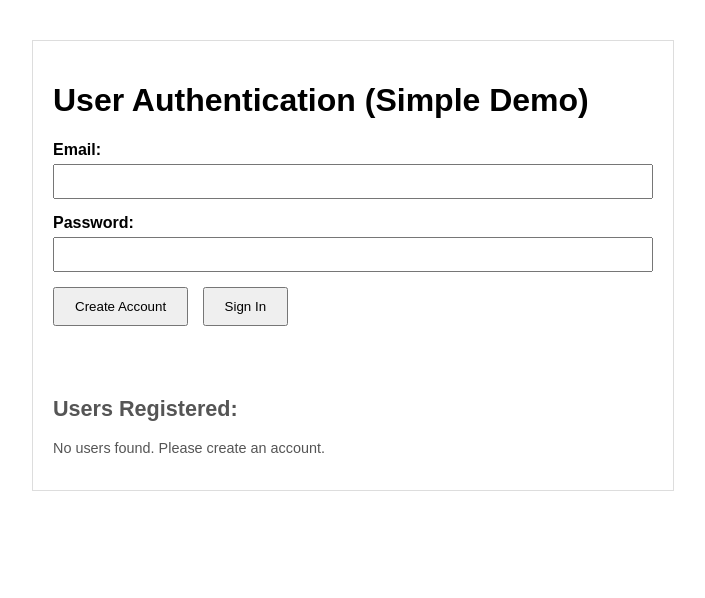
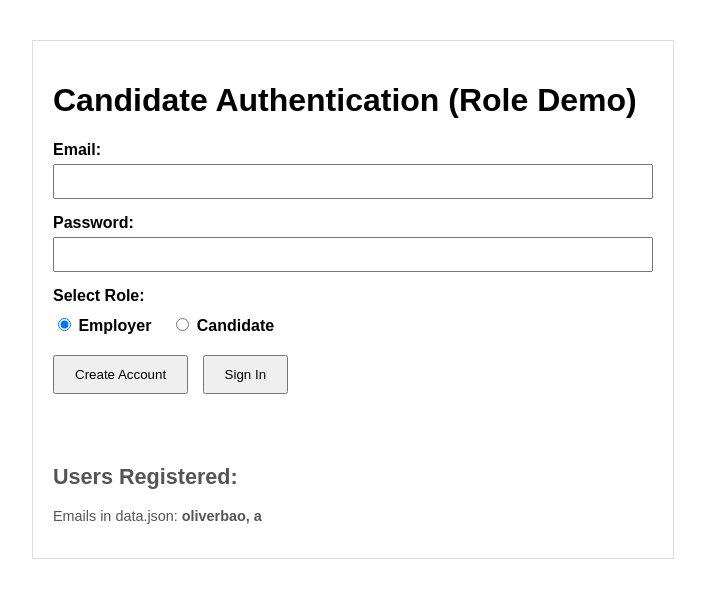
Before and after one commit to internship-plz/NullPointerException, a Flask app: page / in a window 1280 px wide. Shown: the top 598 px of the page, without its empty margins (287-992 px from the left). Run offline with Flask 3, Linux system fonts and the light colour scheme.

Commit message:
webpage with contents

```diff
--- a/app.py
+++ b/app.py
@@ -1,13 +1,15 @@
-from flask import Flask, render_template, request, jsonify
+from flask import Flask, render_template, request, jsonify, redirect, url_for
 import json
 import os
+from services.service import Service
 
 # --- Configuration ---
 app = Flask(__name__)
 JSON_FILE = 'data.json'
 
-# --- JSON Utility Functions ---
+services = Service()
 
+# --- JSON Utility Functions (Unchanged) ---
 def load_users():
     """Loads existing user data from the JSON file."""
     if not os.path.exists(JSON_FILE):
@@ -34,28 +36,32 @@ def index():
 
 @app.route('/create_user', methods=['POST'])
 def create_user():
-    """Handles the account creation (Sign Up) process."""
+    """Handles the account creation (Sign Up) process, now including role."""
     email = request.form.get('email')
     password = request.form.get('password')
+    # --- NEW: Get the selected role from the form data ---
+    role = request.form.get('role')
+
     users = load_users()
 
-    if not email or not password:
-        return jsonify({'success': False, 'message': 'Email and Password are required.'}), 400
+    if not email or not password or not role:
+        # Check if role is missing too
+        return jsonify({'success': False, 'message': 'Email, Password, and Role are required.'}), 400
 
-    # Check if user already exists
     if any(user['email'] == email for user in users):
         return jsonify({'success': False, 'message': 'Account already exists with this email.'}), 409
 
-    # --- DANGER: Storing password in plain text ---
     new_user = {
         'email': email,
-        'password': password
+        'password': password,
+        # --- NEW FIELD ---
+        'role': role
     }
 
     users.append(new_user)
     save_users(users)
 
-    return jsonify({'success': True, 'message': f'Account for {email} created successfully!'})
+    return jsonify({'success': True, 'message': f'Account for {email} ({role}) created successfully!'})
 
 @app.route('/sign_in', methods=['POST'])
 def sign_in():
@@ -64,23 +70,25 @@ def sign_in():
     password = request.form.get('password')
     users = load_users()
 
-    # Search for a matching user by email
     match = next((user for user in users if user['email'] == email), None)
 
-    if match:
-        # --- DANGER: Comparing plain text password ---
-        if match['password'] == password:
-            return jsonify({'success': True, 'message': f'Sign In Successful! Welcome, {email}.'})
-        else:
-            # Generic error message for security
-            return jsonify({'success': False, 'message': 'Invalid email or password.'}), 401
+    if match and match['password'] == password:
+        # Pass the user's role to the home page route
+        home_url = url_for('home', user_email=email, user_role=match['role'])
+        return jsonify({'success': True, 'redirect': home_url, 'message': f'Sign In Successful! Redirecting...'})
     else:
-        # Generic error message for security
         return jsonify({'success': False, 'message': 'Invalid email or password.'}), 401
+
+@app.route('/home')
+def home():
+    """The new protected home page, now displaying the user's role."""
+    user_email = request.args.get('user_email', 'Guest')
+    # --- NEW: Get the user's role from the query string ---
+    user_role = request.args.get('user_role', 'Unknown')
+    return render_template('home.html', user_email=user_email, user_role=user_role)
 
 if __name__ == '__main__':
     if not os.path.exists(JSON_FILE):
         save_users([])
 
-    # Running in debug mode for development
     app.run(debug=True)
--- a/data.json
+++ b/data.json
@@ -1,2 +1,12 @@
 [
+    {
+        "email": "oliverbao",
+        "password": "xiaotutu0",
+        "role": "Employer"
+    },
+    {
+        "email": "a",
+        "password": "a",
+        "role": "candidate"
+    }
 ]
--- a/templates/index.html
+++ b/templates/index.html
@@ -9,6 +9,7 @@
         .form-group { margin-bottom: 15px; }
         label { display: block; margin-bottom: 5px; font-weight: bold; }
         input[type="email"], input[type="password"] { width: 100%; padding: 8px; box-sizing: border-box; }
+        .role-group { display: flex; gap: 20px; margin-top: 10px; }
         .button-group button { padding: 10px 20px; margin-right: 10px; cursor: pointer; }
         #message { margin-top: 20px; padding: 10px; border-radius: 4px; font-weight: bold; }
         .success { background-color: #d4edda; color: #155724; border: 1px solid #c3e6cb; }
@@ -17,7 +18,7 @@
     </style>
 </head>
 <body>
-    <h1>User Authentication (Simple Demo)</h1>
+    <h1>Candidate Authentication (Role Demo)</h1>
 
     <div class="form-group">
         <label for="email">Email:</label>
@@ -29,6 +30,17 @@
         <input type="password" id="password" name="password" required>
     </div>
 
+    <div class="form-group">
+        <label>Select Role:</label>
+        <div class="role-group">
+            <label>
+                <input type="radio" name="role" value="employer" id="role_employer" checked> Employer
+            </label>
+            <label>
+                <input type="radio" name="role" value="candidate" id="role_candidate"> Candidate
+            </label>
+        </div>
+    </div>
     <div class="button-group">
         <button id="createBtn" onclick="handleAuth('create_user')">Create Account</button>
         <button id="signInBtn" onclick="handleAuth('sign_in')">Sign In</button>
@@ -49,25 +61,36 @@
         function handleAuth(action) {
             const email = document.getElementById('email').value;
             const password = document.getElementById('password').value;
+            // --- NEW: Get the selected radio button value ---
+            const role = document.querySelector('input[name="role"]:checked') ? document.querySelector('input[name="role"]:checked').value : '';
+            // --- END NEW ---
+
             const messageDiv = document.getElementById('message');
 
             messageDiv.textContent = '';
             messageDiv.className = '';
 
-            if (!email || !password) {
-                messageDiv.textContent = 'Please enter both email and password.';
+            if (!email || !password || (action === 'create_user' && !role)) {
+                messageDiv.textContent = 'Please enter email, password, and select a role (for account creation).';
                 messageDiv.className = 'error';
                 return;
             }
 
             const url = `/${action}`;
 
+            // --- NEW: Include role in the POST body for account creation ---
+            let requestBody = `email=${encodeURIComponent(email)}&password=${encodeURIComponent(password)}`;
+            if (action === 'create_user') {
+                 requestBody += `&role=${encodeURIComponent(role)}`;
+            }
+            // --- END NEW ---
+
             fetch(url, {
                 method: 'POST',
                 headers: {
                     'Content-Type': 'application/x-www-form-urlencoded',
                 },
-                body: `email=${encodeURIComponent(email)}&password=${encodeURIComponent(password)}`
+                body: requestBody
             })
             .then(response => {
                 return response.json().then(data => ({
@@ -79,6 +102,11 @@
                 messageDiv.textContent = data.message;
                 if (data.success) {
                     messageDiv.className = 'success';
+
+                    if (action === 'sign_in' && data.redirect) {
+                        window.location.href = data.redirect;
+                    }
+
                 } else {
                     messageDiv.className = 'error';
                 }
```
Also changed, not shown: templates/home.html (added, +25 -0 lines).
